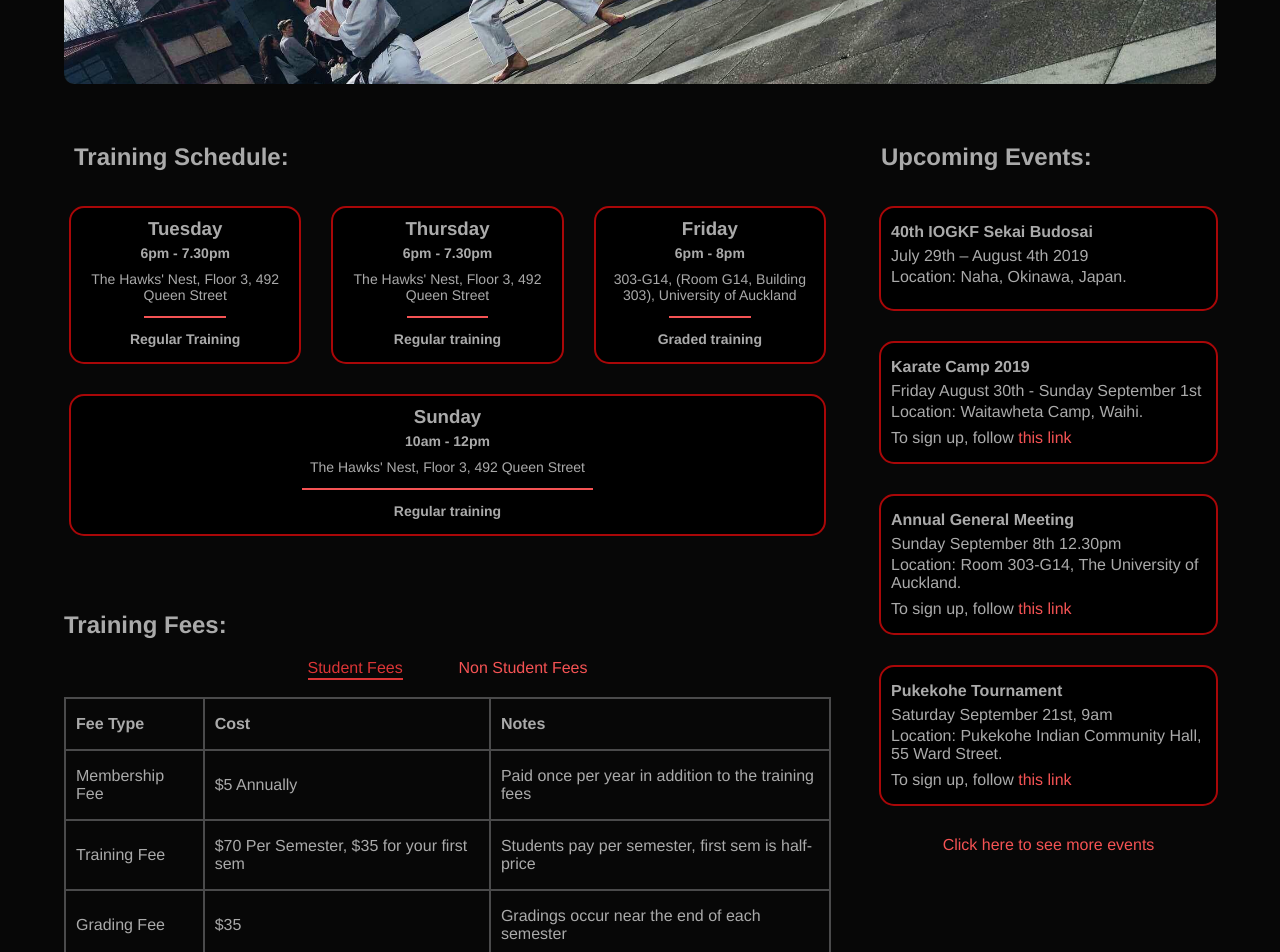
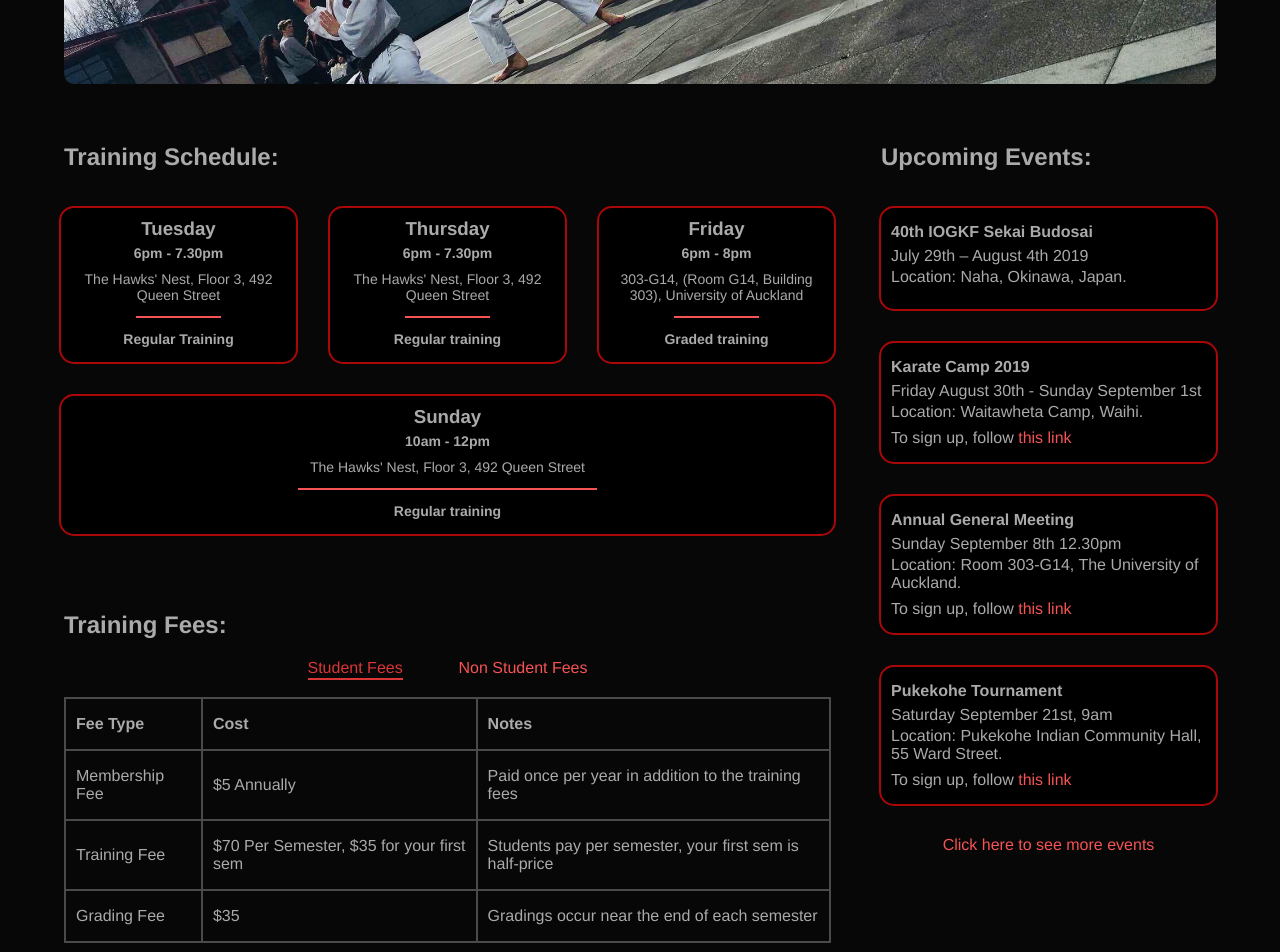
Before and after one commit to matt-auckland/uoa-karate, a Vue app: page /#/ in a window 1280 px wide. Shown: the part 540-1492 px from the top of the page. Built offline with nearby package versions, Linux system fonts and the light colour scheme.

Commit message:
Simplified fees. Removed padding from trainign schedule

```diff
--- a/src/components/FeesTable.vue
+++ b/src/components/FeesTable.vue
@@ -33,9 +33,6 @@
           <td class="text">Paid once per year in addition to the training fees</td>
         </tr>
         <tr v-if="showStudents">
-          <!-- <td class="text">New Member's Training Fee</td> -->
-          <!-- <td class="number">$35 Per Semester</td> -->
-          <!-- <td class="text">Students pay half-price for the first semester</td> -->
         </tr>
         <tr>
           <td class="text">Training Fee</td>
@@ -50,7 +47,7 @@
           <td
             v-if="showStudents"
             class="text"
-          >Students pay per semester, first sem is half-price</td>
+          >Students pay per semester, your first sem is half-price</td>
           <td
             v-if="!showStudents"
             class="text"
--- a/src/components/TrainingSchedule.vue
+++ b/src/components/TrainingSchedule.vue
@@ -36,7 +36,6 @@ export default {
 
 <style scoped>
 .schedule-data-container {
-  padding: 0 10px;
 }
 
 h3 {
```
